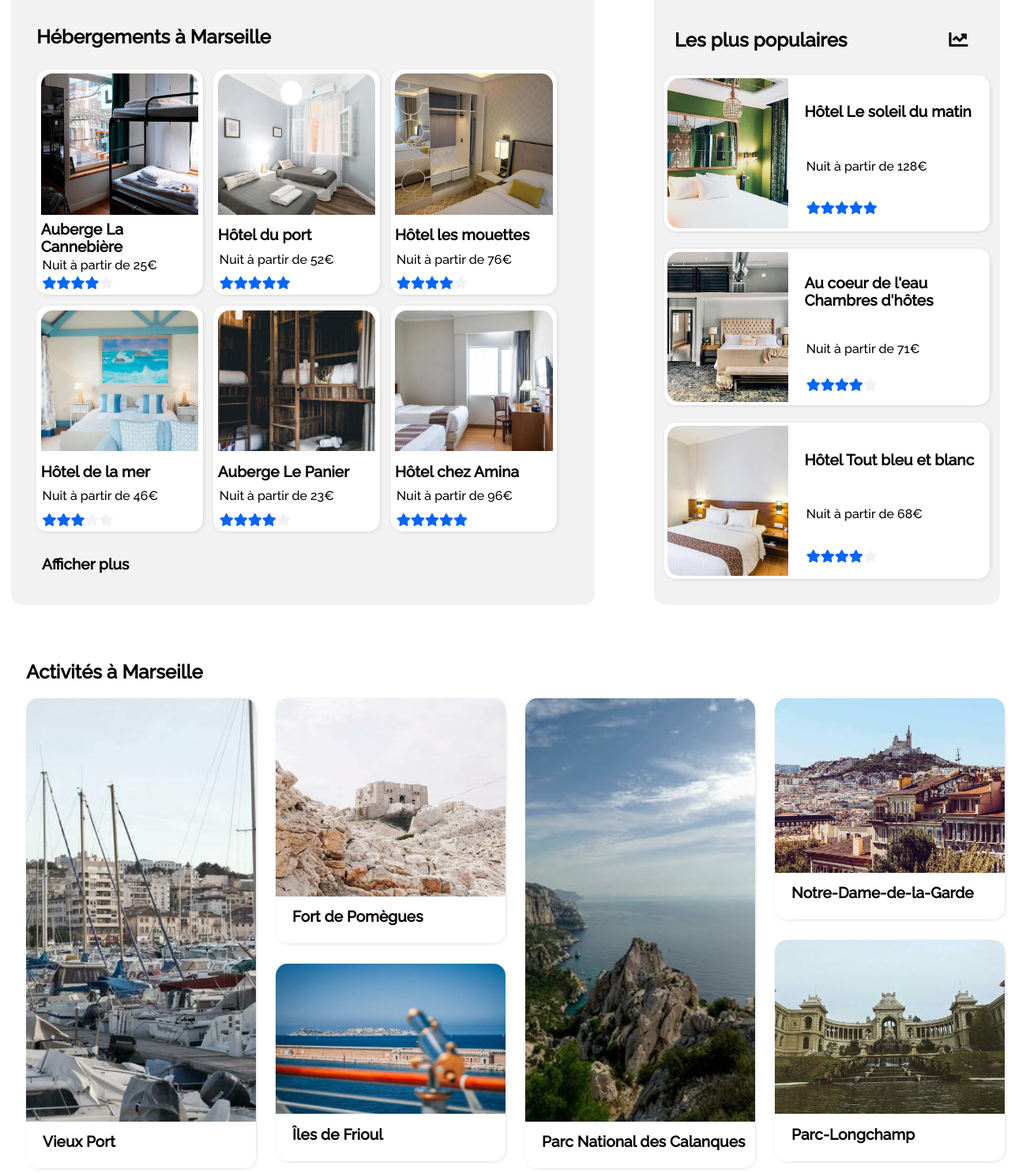
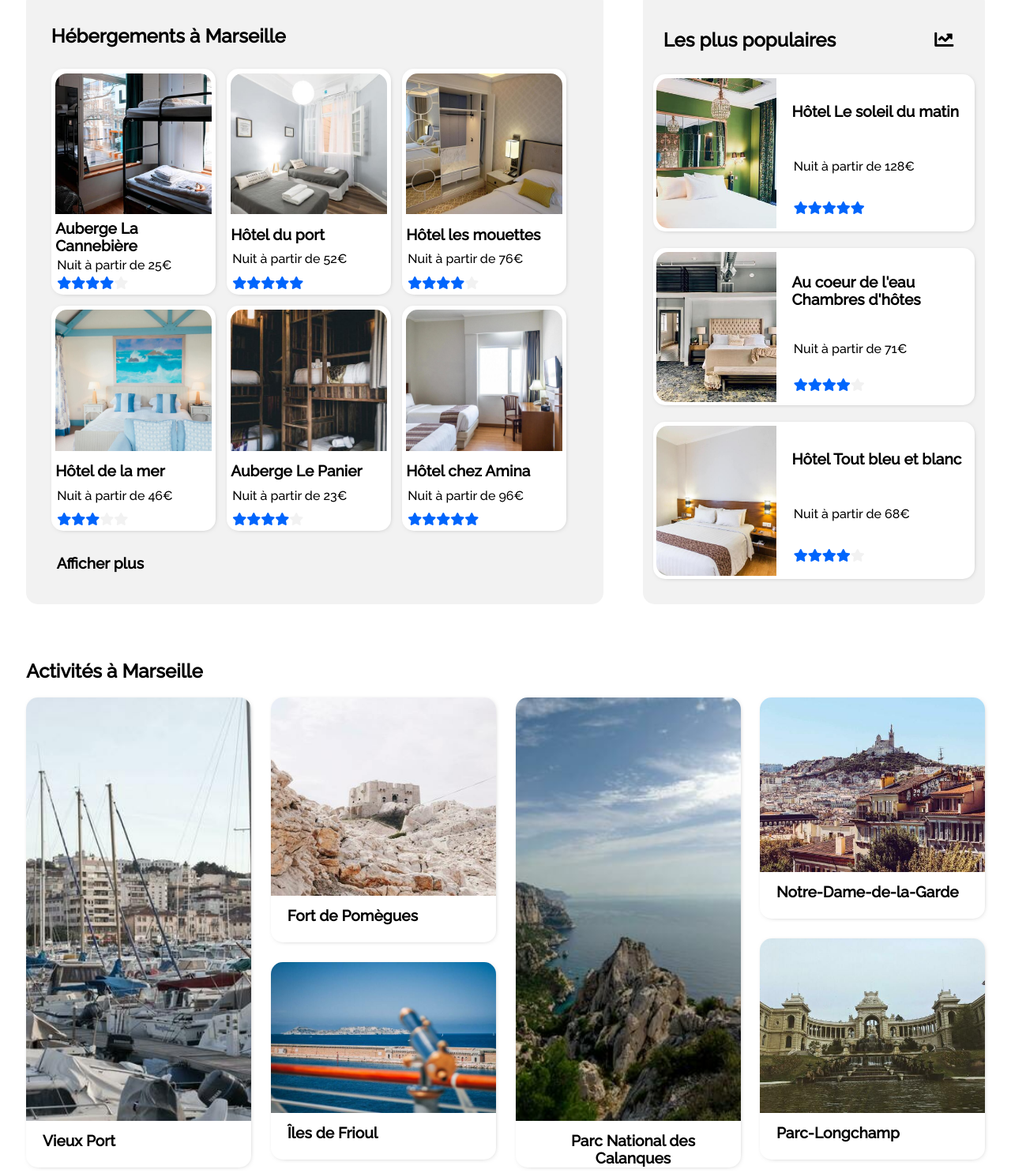
Before and after one commit to Ykare-fullstack/booki, a plain HTML site: page index.html in a window 1280 px wide. Shown: the part 495-1980 px from the top of the page at 79% size. Drawn offline with Linux system fonts and the light colour scheme.

Commit message:
readme update and commentaries

```diff
--- a/css/largeStyle.css
+++ b/css/largeStyle.css
@@ -15,6 +15,7 @@ body
 	display: flex;
 	flex-direction: column;
 	margin-top: 0;
+
 }
 
 /* normalizing titles*/
@@ -46,6 +47,7 @@ inPageNav is referring to the navigation tabs up top right */
 	flex-direction: column;
 	padding: 0 2% 0 2%;
 	margin-bottom: 1%;
+
 }
 
 #topHeader
@@ -55,6 +57,7 @@ inPageNav is referring to the navigation tabs up top right */
 	align-items: center;
 	width: 100%;
 	height: 50%;
+
 }
 
 #logo
@@ -80,6 +83,7 @@ inPageNav is referring to the navigation tabs up top right */
 	padding: 0;
 	height: 100%;
 	width: 30%;
+
 }
 
 .inPageNav
@@ -108,6 +112,7 @@ border-top: solid 3px white;
 	height: 50%;
 	width: 100%;
 	padding-top: 1%;
+
 }
 
 #bottomHeader h1
@@ -133,9 +138,8 @@ border-top: solid 3px white;
 {
 	display: flex;
 	flex-direction: column;
-	margin-left: 2%;
-	margin-right: 2%;
 	width: 100%;
+
 }
 
 /*first part location icon + user input + research button */
@@ -151,6 +155,8 @@ border-top: solid 3px white;
 	align-items: center;
 	justify-content: space-between;
 	margin-bottom: 2%;
+	margin-left: 2%;
+
 }
 
 /* location icon configuration*/
@@ -209,7 +215,8 @@ border-top: solid 3px white;
 	font-size: 120%;
 	font-weight: bold;
 	margin-bottom: 2%;
-	margin-right: 2%;
+	margin-left: 2%;
+
 }
 
 /* choice box including icon + text */
@@ -260,6 +267,8 @@ border-top: solid 3px white;
 	display: flex;
 	align-items: center;
 	margin-bottom: 2%;
+	margin-left: 2%;
+
 }
 
 .infoNote i
@@ -286,8 +295,7 @@ border-top: solid 3px white;
 	flex-wrap: wrap;
 	justify-content: space-between;
 	margin-bottom: 50px;
-	margin-left: 0.5%;
-	margin-right: 0.5%;
+	margin-left: 2%;
 
 }
 
@@ -300,6 +308,7 @@ border-top: solid 3px white;
 	background-color: #F2F2F2;
 	padding: 2%;
 	flex-wrap: wrap;
+
 }
 
 #accoThumbCont h1
@@ -333,6 +342,8 @@ border-top: solid 3px white;
 	border: solid white 2px;
 	border-radius: 15px;
 	box-shadow: 1px 1px 10px -7px #000000;
+	color: black;
+	text-decoration: none;
 }
 
 .thumbnailAccoImg
@@ -375,12 +386,12 @@ aside
 	display: flex;
 	flex-direction: column;
 	width: 35%;
+	margin-right: 2%;
 	border-radius: 15px;
 	background-color: #F2F2F2;
 	justify-content: center;
 	align-items: center;
 	flex-wrap: wrap;
-
 }
 
 #popularHead
@@ -421,6 +432,8 @@ aside
 	max-width: 100%;
 	margin: 4.5% 3% 5% 3%;
 	padding: 0.5%;
+	color: black;
+	text-decoration: none;
 	background-color: white;
 	overflow: hidden;
 	border: solid white 2px;
@@ -462,12 +475,14 @@ aside
 	width: 100%;
 	display: flex;
 	flex-direction: column;
-	margin-left: 2%;
+
 }
 
 #actiTitle
 {
 	display: flex;
+	margin-left: 2%;
+
 }
 
 /* thumbnail container*/
@@ -476,8 +491,9 @@ aside
 	display: flex;
 	flex-direction: column;
 	height: 680px;
-	width: 100%;
 	flex-wrap: wrap;
+	margin-left: 2%;
+
 }
 
 /*activities thumbnail*/
@@ -488,6 +504,8 @@ aside
 	height: 595px;
 	flex-direction: column;
 	border-radius: 15px;
+	color: black;
+	text-decoration: none;
 	border: none;
 	margin-bottom: 2%;
 	box-shadow: 1px 1px 10px -7px #000000;
--- a/css/smallStyle.css
+++ b/css/smallStyle.css
@@ -1,14 +1,3 @@
-
-/* box-sizing for every browser and applying the font to everything */
-*
-{
-font-family: 'Raleway', sans-serif;	/* applying the font */
-
-box-sizing: content-box; /* Opera/IE 8+ */
--moz-box-sizing: content-box; /* Firefox, others  */
--webkit-box-sizing: content-box; /* Safari/Chrome, others */
-}
-/* sections in body are organized in columns */
 
 body
 {
@@ -104,7 +93,7 @@ inPageNav is referring to the navigation tabs up top right */
 
 /* -------------------------------------------------
 -----------------Form section---------------------*/
-/* the filters are non-fonctionnals yet! only aesthetic implemented yet */
+/* the filters are non-fonctionnals! only aesthetic implemented yet */
 
 /*---------------------*/
 #research
@@ -263,7 +252,7 @@ aside
 	max-height: 220px;
 	width: 90%;
 	max-width: 350px;
-	margin: 2% 0 1% 0;
+	margin: 2% 1% 1% 0;
 }
 
 /* -------------------------------------------------
--- a/index.html
+++ b/index.html
@@ -81,59 +81,59 @@
 
             <h1>Hébergements à Marseille</h1>
 
-            <div class="thumbnailAcco">
+            <a class="thumbnailAcco" href="#">
                 <div class="thumbnailAccoImg"><img src="assets/canne.jpg" alt="hotel cannebiere"/></div>
                 <h2>Auberge La Cannebière</h2>
                 <p class="pricePerNight">Nuit à partir de 25€</p>
                 <div class="rating">
                     <i class="fas fa-star"></i><i class="fas fa-star"></i><i class="fas fa-star"></i><i class="fas fa-star"></i><i class="fas fa-star" style="color:#F2F2F2;"></i>
                 </div>
-            </div>
+            </a>
 
-            <div class="thumbnailAcco">
+            <a class="thumbnailAcco" href="#">
                 <div class="thumbnailAccoImg"><img src="assets/port.jpg" alt="hotel port"/></div>
                 <h2>Hôtel du port</h2>
                 <p class="pricePerNight">Nuit à partir de 52€</p>
                 <div class="rating">
                     <i class="fas fa-star"></i><i class="fas fa-star"></i><i class="fas fa-star"></i><i class="fas fa-star"></i><i class="fas fa-star"></i>
                 </div>
-            </div>
+            </a>
 
-            <div class="thumbnailAcco">
+            <a class="thumbnailAcco" href="#">
                 <div class="thumbnailAccoImg"><img src="assets/mouettes.jpg" alt="hotel mouettes"/></div>
                 <h2>Hôtel les mouettes</h2>
                 <p class="pricePerNight">Nuit à partir de 76€</p>
                 <div class="rating">
                     <i class="fas fa-star"></i><i class="fas fa-star"></i><i class="fas fa-star"></i><i class="fas fa-star"></i><i class="fas fa-star" style="color:#F2F2F2;"></i>
                 </div>
-            </div>
+            </a>
 
-            <div class="thumbnailAcco">
+            <a class="thumbnailAcco" href="#">
                 <div class="thumbnailAccoImg"><img src="assets/mer.jpg" alt="hotel mer"/></div>
                 <h2>Hôtel de la mer</h2>
                 <p class="pricePerNight">Nuit à partir de 46€</p>
                 <div class="rating">
                     <i class="fas fa-star"></i><i class="fas fa-star"></i><i class="fas fa-star"></i><i class="fas fa-star" style="color:#F2F2F2;"></i><i class="fas fa-star" style="color:#F2F2F2;"></i>
                 </div>
-            </div>
+            </a>
 
-            <div class="thumbnailAcco">
+            <a class="thumbnailAcco" href="#">
                 <div class="thumbnailAccoImg"><img src="assets/panier.jpg" alt="auberge panier"/></div>
                 <h2>Auberge Le Panier</h2>
                 <p class="pricePerNight">Nuit à partir de 23€</p>
                 <div class="rating">
                     <i class="fas fa-star"></i><i class="fas fa-star"></i><i class="fas fa-star"></i><i class="fas fa-star"></i><i class="fas fa-star" style="color:#F2F2F2;"></i>
                 </div>
-            </div>
+            </a>
 
-            <div class="thumbnailAcco">
+            <a class="thumbnailAcco" href="#">
                 <div class="thumbnailAccoImg"><img src="assets/amina.jpg" alt="hotel amina"/></div>
                 <h2>Hôtel chez Amina</h2>
                 <p class="pricePerNight">Nuit à partir de 96€</p>
                 <div class="rating">
                     <i class="fas fa-star"></i><i class="fas fa-star"></i><i class="fas fa-star"></i><i class="fas fa-star"></i><i class="fas fa-star"></i>
                 </div>
-            </div>
+            </a>
             <div class="showMoreLink">
                 <a href="#"><h2>Afficher plus</h2></a>
             </div>
@@ -146,7 +146,7 @@
                 <i class="fas fa-chart-line"></i>
             </div>
             <div class="thumbnailPopularCont">
-                <div class="thumbnailPopular">
+                <a class="thumbnailPopular" href="#">
                     <div class="thumbnailPopularImg"><img src="assets/matin.jpg" alt="hotel matin"/></div>
                     <div class="thumbnailPopularTxt">
                         <h2>Hôtel Le soleil du matin</h2>
@@ -155,8 +155,8 @@
                             <i class="fas fa-star"></i><i class="fas fa-star"></i><i class="fas fa-star"></i><i class="fas fa-star"></i><i class="fas fa-star"></i>
                         </div>
                     </div>
-                </div>
-                <div class="thumbnailPopular">
+                </a>
+                <a class="thumbnailPopular" href="#">
                     <div class="thumbnailPopularImg"><img src="assets/coeur.jpg" alt="hotel coeur"/></div>
                     <div class="thumbnailPopularTxt">
                         <h2>Au coeur de l'eau Chambres d'hôtes</h2>
@@ -165,8 +165,8 @@
                             <i class="fas fa-star"></i><i class="fas fa-star"></i><i class="fas fa-star"></i><i class="fas fa-star"></i><i class="fas fa-star" style="color:#F2F2F2;"></i>
                         </div>
                     </div>
-                </div>
-                <div class="thumbnailPopular">
+                </a>
+                <a class="thumbnailPopular" href="#">
                     <div class="thumbnailPopularImg"><img src="assets/bleuBlanc.jpg" alt="bleu blanc"/></div>
                     <div class="thumbnailPopularTxt">
                         <h2>Hôtel Tout bleu et blanc</h2>
@@ -175,7 +175,7 @@
                             <i class="fas fa-star"></i><i class="fas fa-star"></i><i class="fas fa-star"></i><i class="fas fa-star"></i><i class="fas fa-star" style="color:#F2F2F2;"></i>
                         </div>
                     </div>
-                </div>
+                </a>
             </div>
         </aside>
     </section>
@@ -188,36 +188,36 @@
         <div id="actiTitle"><h1>Activités à Marseille</h1></div>
 
         <div class="thumbnailActiCont">
-            <div class="thumbnailActi">
+            <a class="thumbnailActi" href="#">
                 <div class="thumbnailActiImg"><img src="assets/vieux.jpg" alt="vieux port"/></div>
                 <h2>Vieux Port</h2>
-            </div>
+            </a>
 
-            <div class="thumbnailActi">
+            <a class="thumbnailActi" href="#">
                 <div class="thumbnailActiImg"><img src="assets/pomegues.jpg" alt="pomegues"/></div>
                 <h2>Fort de Pomègues</h2>
-            </div>
+            </a>
 
-            <div class="thumbnailActi">
+            <a class="thumbnailActi" href="#">
                 <div class="thumbnailActiImg"><img src="assets/frioul.jpg" alt="frioul"/></div>
                 <h2>Îles de Frioul</h2>
-            </div>
+            </a>
 
 
-            <div class="thumbnailActi">
+            <a class="thumbnailActi" href="#">
                 <div class="thumbnailActiImg"><img src="assets/calanques.jpg" alt="calanques"/></div>
                 <h2>Parc National des Calanques</h2>
-            </div>
+            </a>
 
-            <div class="thumbnailActi">
+            <a class="thumbnailActi" href="#">
                 <div class="thumbnailActiImg"><img src="assets/garde.jpg" alt="notre-dame"/></div>
                 <h2>Notre-Dame-de-la-Garde</h2>
-            </div>
+            </a>
 
-            <div class="thumbnailActi">
+            <a class="thumbnailActi" href="#">
                 <div class="thumbnailActiImg"><img src="assets/longchamp.jpg" alt="longchamp"/></div>
                 <h2>Parc-Longchamp</h2>
-            </div>
+            </a>
         </div>
     </section>
 
```
Also changed, not shown: 1 other file.
